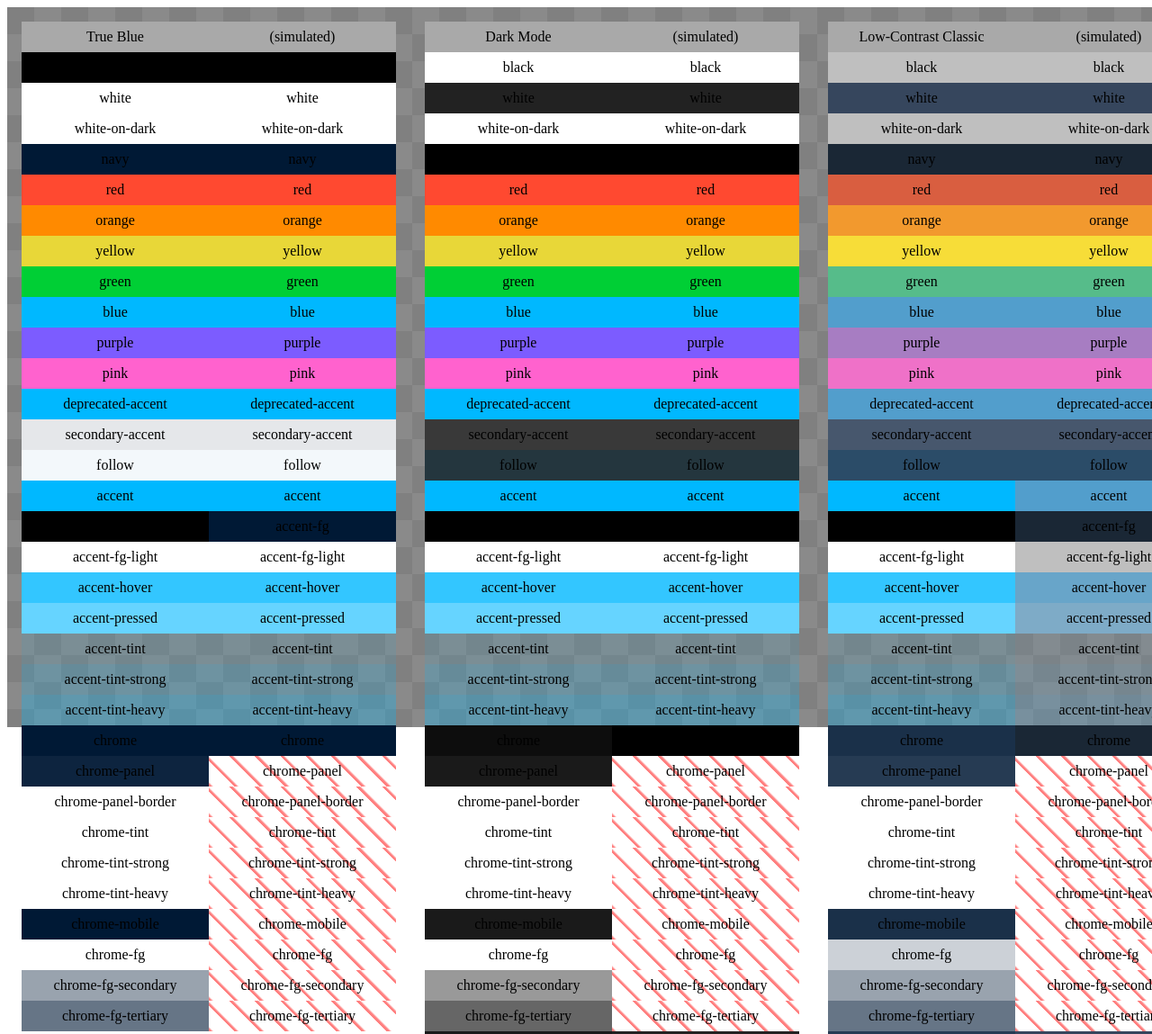
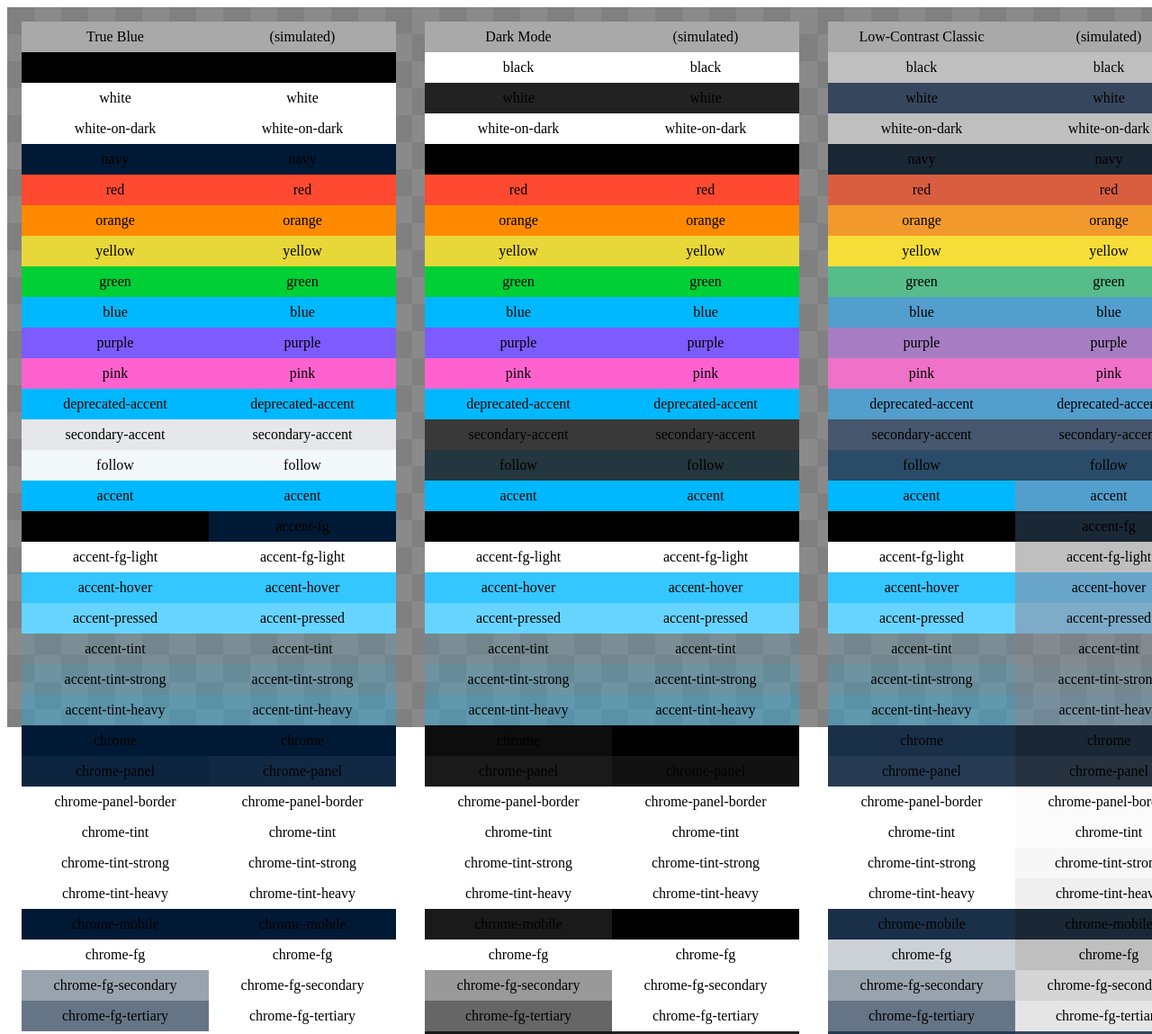
Before and after one commit to AprilSylph/Palettes-for-Tumblr, a website with bundled scripts: page src/dev/colors.html in a window 1280 px wide. Shown: the top 1149 px of the page at 90% size. Built offline with nearby package versions, Linux system fonts and the light colour scheme; some packages are replaced by stand-ins of ours.

Commit message:
fix(custom palettes): add `--chrome-fg-*` and related mappings (#298)

```diff
--- a/src/static.css
+++ b/src/static.css
@@ -12,6 +12,17 @@
 /* Port old CSS variables to new design system tokens */
 :root:not([style*="--chrome"])[style*="--navy"] {
   --chrome: rgb(var(--navy));
+  --chrome-mobile: rgb(var(--navy));
+  --chrome-panel: color-mix(in srgb, rgb(var(--navy)), rgb(var(--white-on-dark)) 7%);
+  --chrome-panel-border: rgba(var(--white-on-dark), 0.07);
+}
+:root:not([style*="--chrome-fg"])[style*="--white-on-dark"] {
+  --chrome-fg: rgb(var(--white-on-dark));
+  --chrome-fg-secondary: rgba(var(--white-on-dark), 0.65);
+  --chrome-fg-tertiary: rgba(var(--white-on-dark), 0.4);
+  --chrome-tint: rgba(var(--white-on-dark), 0.07);
+  --chrome-tint-strong: rgba(var(--white-on-dark), 0.13);
+  --chrome-tint-heavy: rgba(var(--white-on-dark), 0.25);
 }
 :root:not([style*="--accent"])[style*="--deprecated-accent"] {
   --accent: rgb(var(--deprecated-accent));
```
